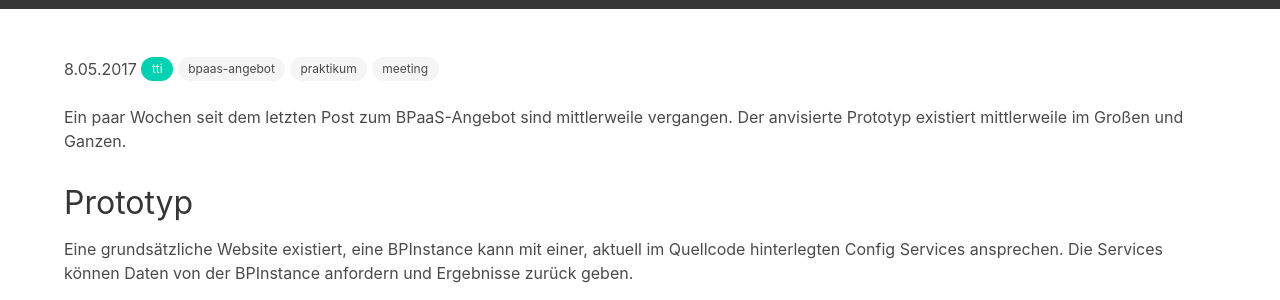
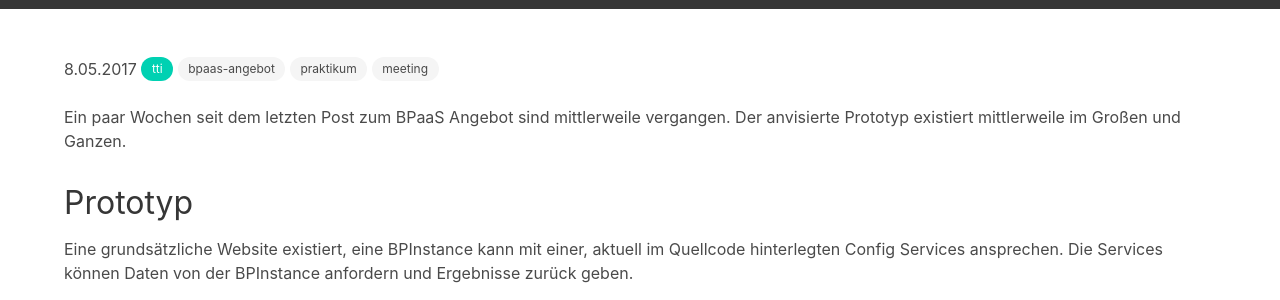
Before and after one commit to EdJoPaTo/edjopato.de, a Jekyll site: the page built from _posts/2017-05-08-zweites-praktikum.md, in a window 1280 px wide and 900 px high. Shown: the part 367-667 px from the top of the window. Built offline with Jekyll 4.4.1, drawn with Linux system fonts in a browser that asks for light colours.

Commit message:
fix: use everywhere the same phrasing

```diff
--- a/_posts/2017-05-08-zweites-praktikum.md
+++ b/_posts/2017-05-08-zweites-praktikum.md
@@ -5,7 +5,7 @@ date: '2017-05-08 17:20:00 +0200'
 categories: tti
 tags: bpaas-angebot praktikum meeting
 ---
-Ein paar Wochen seit dem letzten Post zum BPaaS-Angebot sind mittlerweile vergangen.
+Ein paar Wochen seit dem letzten Post zum BPaaS Angebot sind mittlerweile vergangen.
 Der anvisierte Prototyp existiert mittlerweile im Großen und Ganzen.
 
 # Prototyp
```
